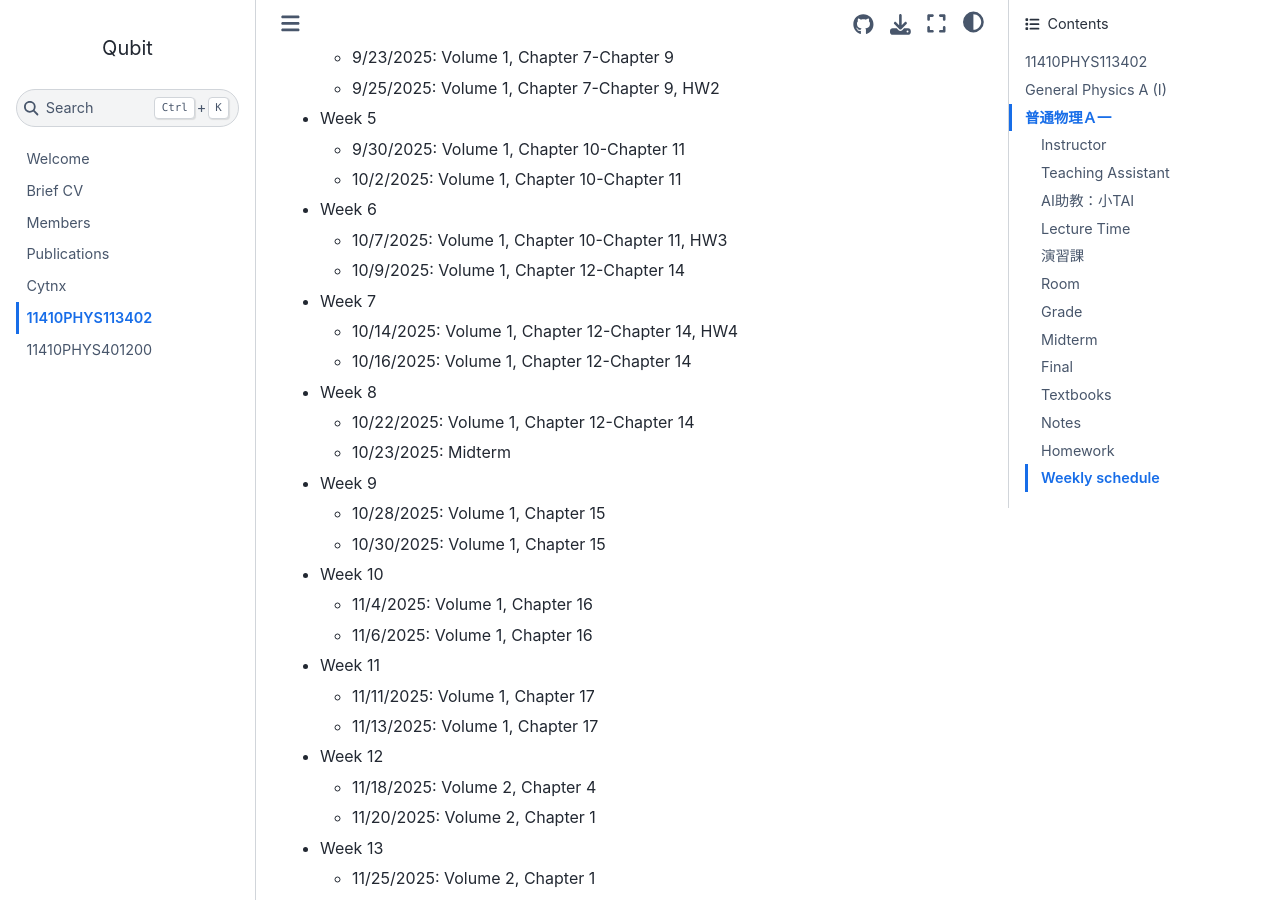
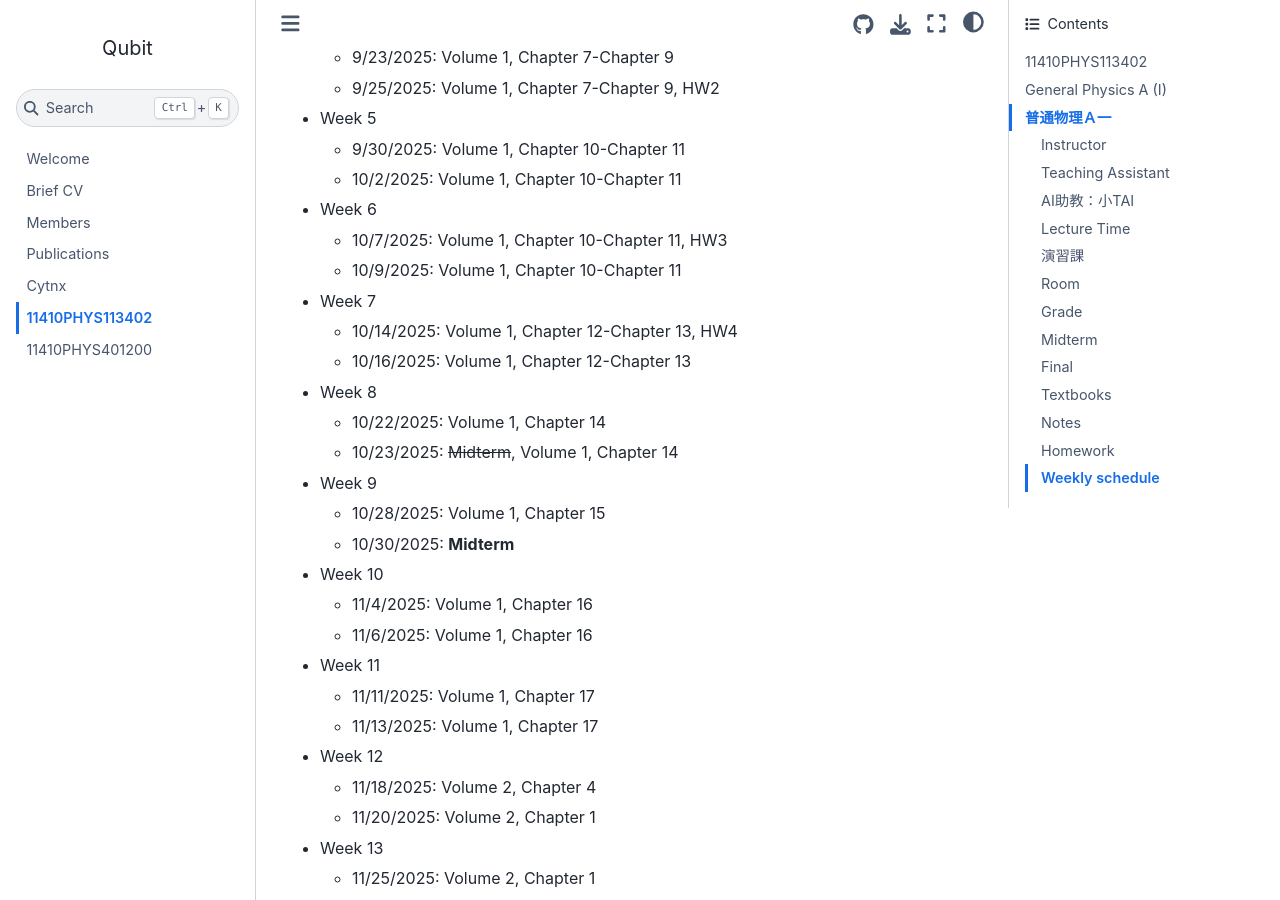
Before and after one commit to pcchen/pcchen.github.io, a Jupyter Book: the page built from teaching/11410PHYS113402.md, in a window 1280 px wide and 900 px high, scrolled down 3871 px. Built offline with Jupyter Book 1.0.4 settings and Sphinx 7.4.7 and the Sphinx Book theme 1.1.4, drawn with Linux system fonts in a browser that asks for light colours.

Commit message:
change midterm date

```diff
--- a/teaching/11410PHYS113402.md
+++ b/teaching/11410PHYS113402.md
@@ -112,16 +112,16 @@ In this semester we plan to cover following topics
   * 10/2/2025: Volume 1, Chapter 10-Chapter 11
 * Week 6
   * 10/7/2025: Volume 1, Chapter 10-Chapter 11, HW3
-  * 10/9/2025: Volume 1, Chapter 12-Chapter 14
+  * 10/9/2025: Volume 1, Chapter 10-Chapter 11
 * Week 7
-  * 10/14/2025: Volume 1, Chapter 12-Chapter 14, HW4
-  * 10/16/2025: Volume 1, Chapter 12-Chapter 14
+  * 10/14/2025: Volume 1, Chapter 12-Chapter 13, HW4
+  * 10/16/2025: Volume 1, Chapter 12-Chapter 13
 * Week 8
-  * 10/22/2025: Volume 1, Chapter 12-Chapter 14
-  * 10/23/2025: Midterm
+  * 10/22/2025: Volume 1, Chapter 14
+  * 10/23/2025: <s>Midterm</s>, Volume 1, Chapter 14
 * Week 9
   * 10/28/2025: Volume 1, Chapter 15
-  * 10/30/2025: Volume 1, Chapter 15
+  * 10/30/2025: **Midterm**
 * Week 10
   * 11/4/2025: Volume 1, Chapter 16
   * 11/6/2025: Volume 1, Chapter 16
```
